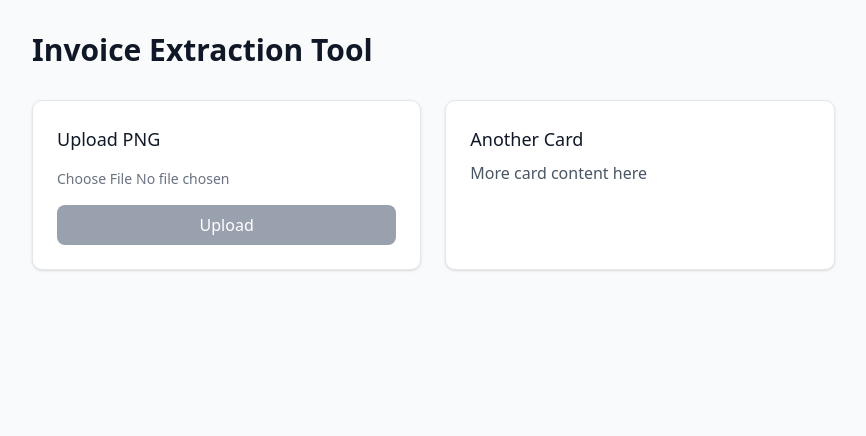
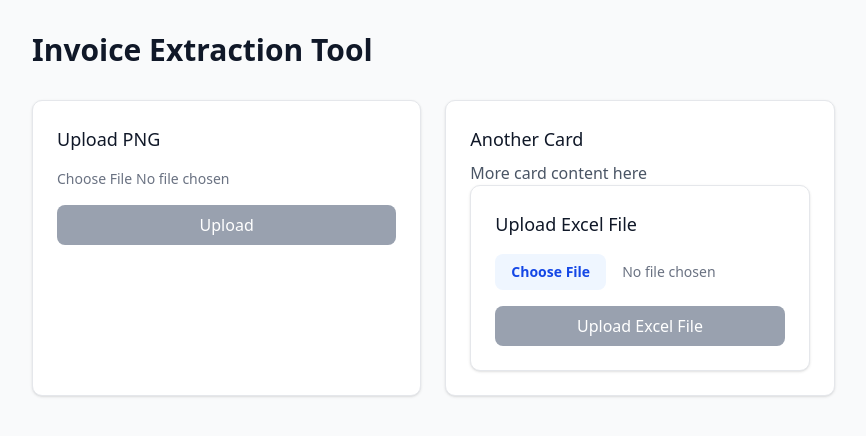
Before and after one commit to ShaneMcGrathDev/LLM-contract-processor-, a Next.js app in the folder frontend/: page /casestudy in a window 1280 px wide. Shown: the top 436 px of the page, without its empty margins (0-866 px from the left). Built offline with nearby package versions, Linux system fonts and the light colour scheme.

Commit message:
frontend/app/casestudy/page.tsx, add new Excel file to page component. Next work on backend route for usecase dataflow/workflow

```diff
--- a/frontend/src/app/casestudy/page.tsx
+++ b/frontend/src/app/casestudy/page.tsx
@@ -1,6 +1,7 @@
 'use client';
 
 import { useState } from 'react';
+import ExcelUpload from "@/components/case_study/ExcelUpload";
 
 export default function Page() {
     const [inputNumber, setInputNumber] = useState('');
@@ -90,6 +91,7 @@ export default function Page() {
                     <div className="bg-white rounded-lg shadow-sm border border-gray-200 p-6">
                         <h3 className="text-lg font-medium text-gray-900 mb-2">Another Card</h3>
                         <p className="text-gray-600">More card content here</p>
+                        <ExcelUpload />
                     </div>
 
                     {/* <div className="bg-white rounded-lg shadow-sm border border-gray-200 p-6">
```
